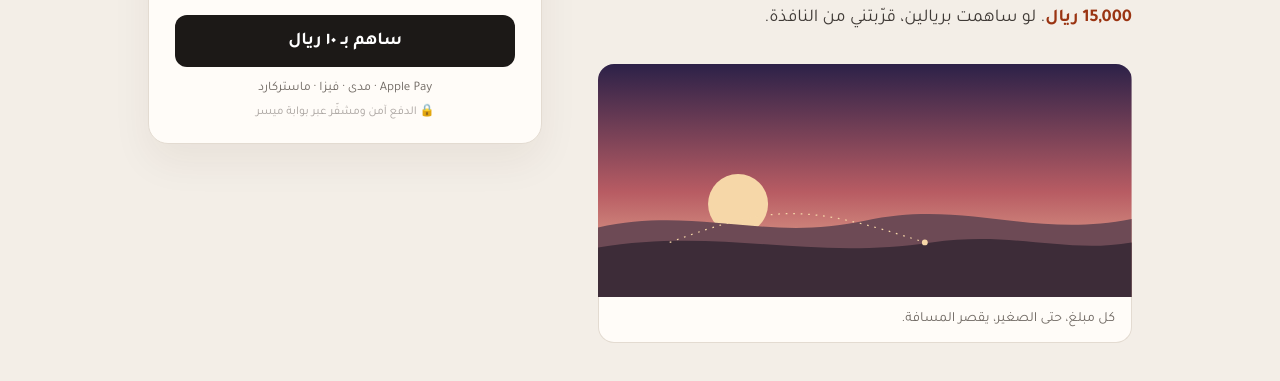
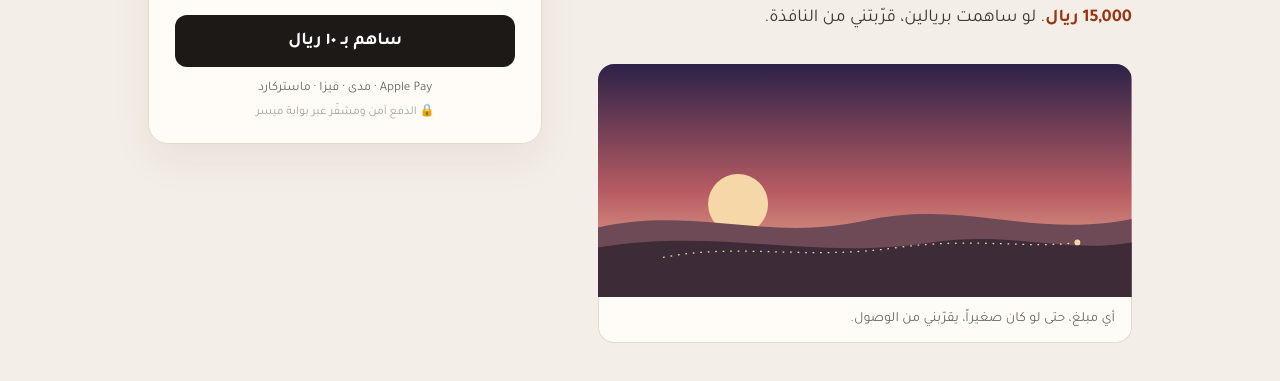
Before and after one commit to fawzaan911/ps5-gta6, a plain HTML site: page index.html in a window 1280 px wide. Shown: the part 419-800 px from the top of the page. Drawn offline with Linux system fonts and the light colour scheme; no server answers.

Commit message:
Fix the landscape path and the caption wording

```diff
--- a/index.html
+++ b/index.html
@@ -37,10 +37,10 @@
           <circle cx="168" cy="168" r="36" fill="#f6d7a8" />
           <path d="M0 196 C120 170 200 214 320 188 C440 162 520 210 640 186 L640 280 L0 280 Z" fill="#6d4a55" />
           <path d="M0 220 C150 196 250 236 400 214 C500 200 560 228 640 214 L640 280 L0 280 Z" fill="#3d2c38" />
-          <path d="M86 214 C210 168 250 168 392 214" fill="none" stroke="#f6d7a8" stroke-width="1.5" stroke-dasharray="2 7" />
-          <circle cx="392" cy="214" r="3.5" fill="#f6d7a8" />
+          <path d="M78 232 C170 214 250 236 360 220 C450 208 520 222 575 214" fill="none" stroke="#f6d7a8" stroke-width="1.5" stroke-dasharray="2 7" />
+          <circle cx="575" cy="214" r="3.5" fill="#f6d7a8" />
         </svg>
-        <figcaption>كل مبلغ، حتى الصغير، يقصر المسافة.</figcaption>
+        <figcaption>أي مبلغ، حتى لو كان صغيراً، يقرّبني من الوصول.</figcaption>
       </figure>
     </section>
 
```
